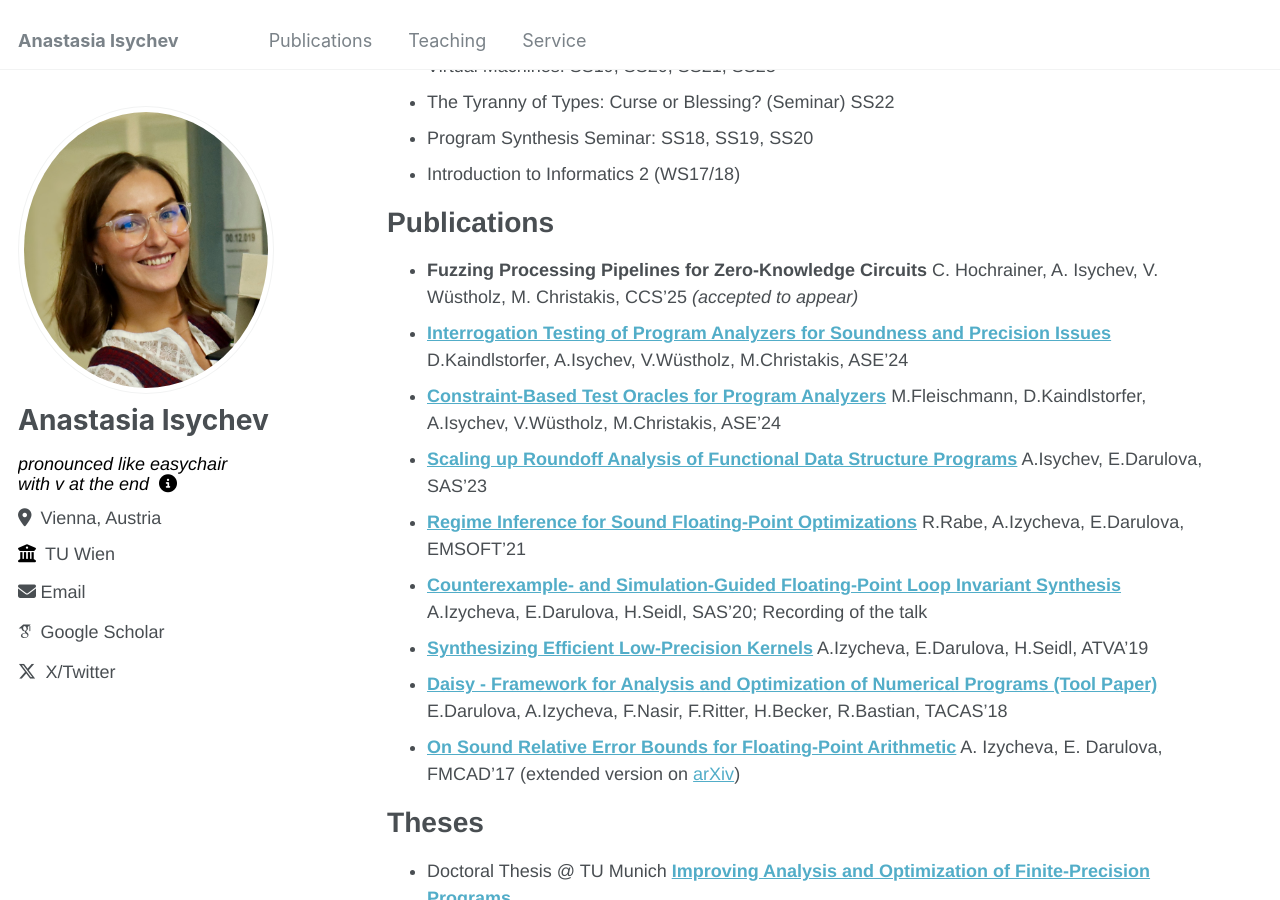
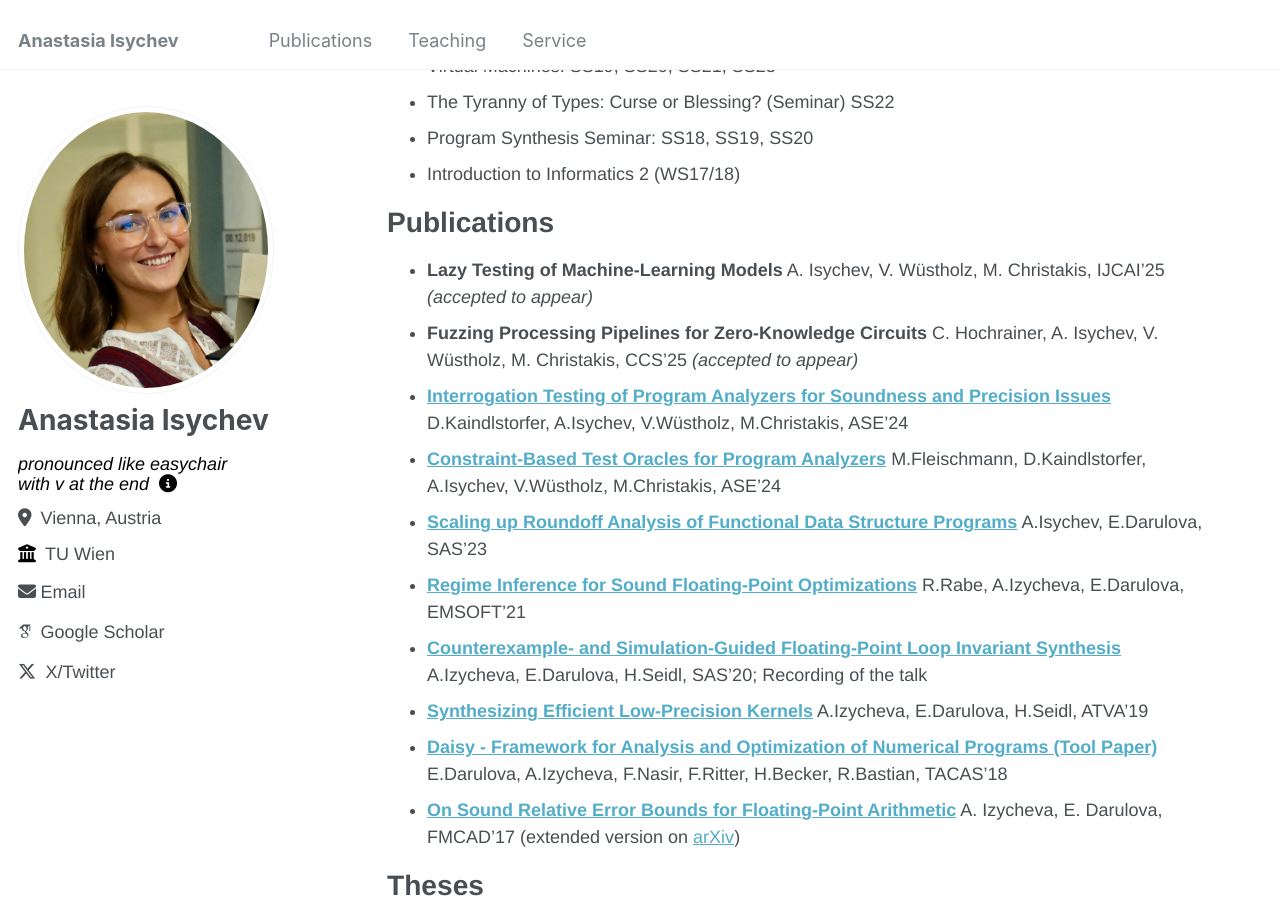
Before and after one commit to aisychev/aisychev.github.io, a Jekyll site: the page built from _pages/about.md, in a window 1280 px wide and 900 px high, scrolled down 807 px. Built offline with Jekyll 4.4.1, drawn with Linux system fonts in a browser that asks for light colours; some web fonts are replaced.

Commit message:
add ijcai25 accepted paper

```diff
--- a/_pages/about.md
+++ b/_pages/about.md
@@ -28,6 +28,7 @@ Older: SAS'20 (subreview), FAOC Journal'21, AEC @ POPL'21, CAV'21, CGO'22, PLDI'
 * Introduction to Informatics 2 (WS17/18)
 
 # Publications
+* **Lazy Testing of Machine-Learning Models** A. Isychev, V. Wüstholz, M. Christakis, IJCAI'25 *(accepted to appear)*
 * **Fuzzing Processing Pipelines for Zero-Knowledge Circuits** C. Hochrainer, A. Isychev, V. Wüstholz, M. Christakis, CCS'25 *(accepted to appear)*
 * [**Interrogation Testing of Program Analyzers for Soundness and Precision Issues**](https://aisychev.github.io/papers/ase24-sherlock.pdf) D.Kaindlstorfer, A.Isychev, V.Wüstholz, M.Christakis, ASE'24
 * [**Constraint-Based Test Oracles for Program Analyzers**](https://aisychev.github.io/papers/ase24-minotaur.pdf) M.Fleischmann, D.Kaindlstorfer, A.Isychev, V.Wüstholz, M.Christakis, ASE'24
```
